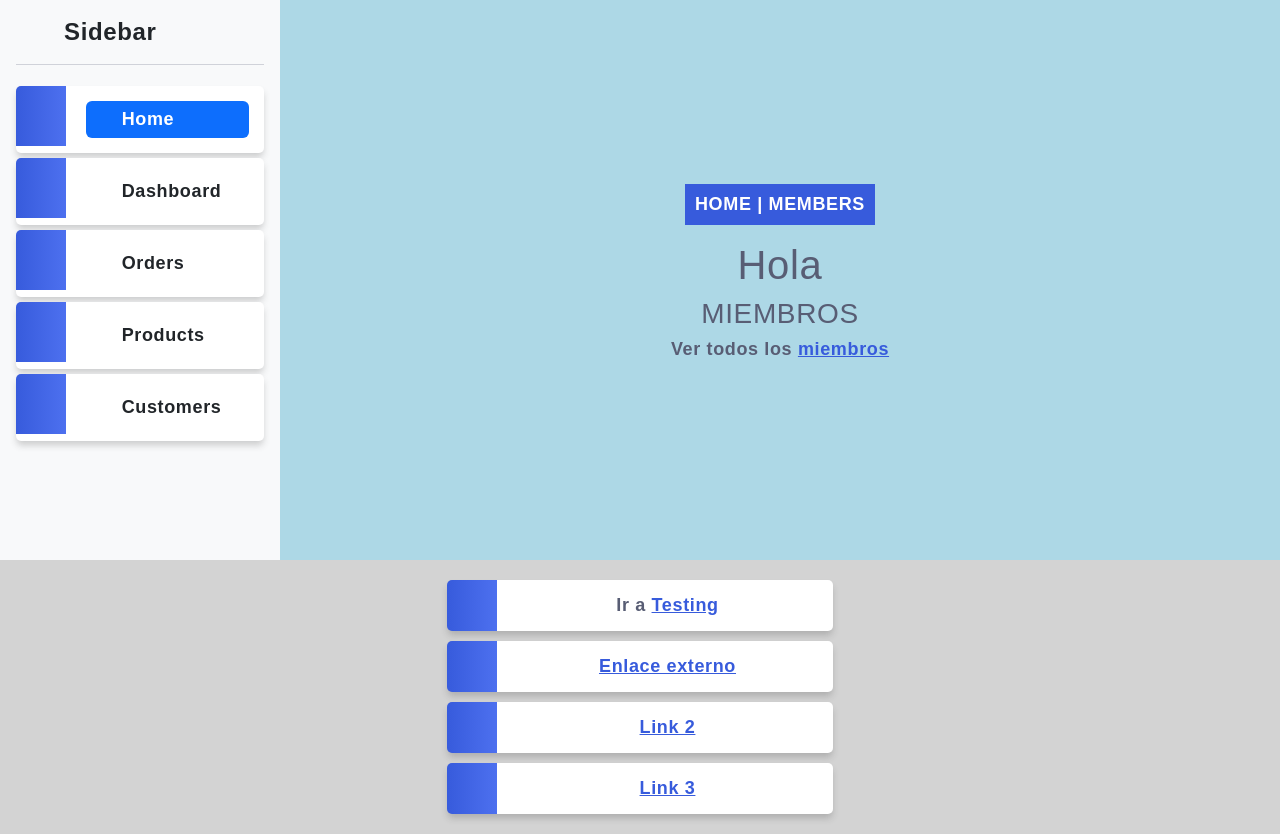
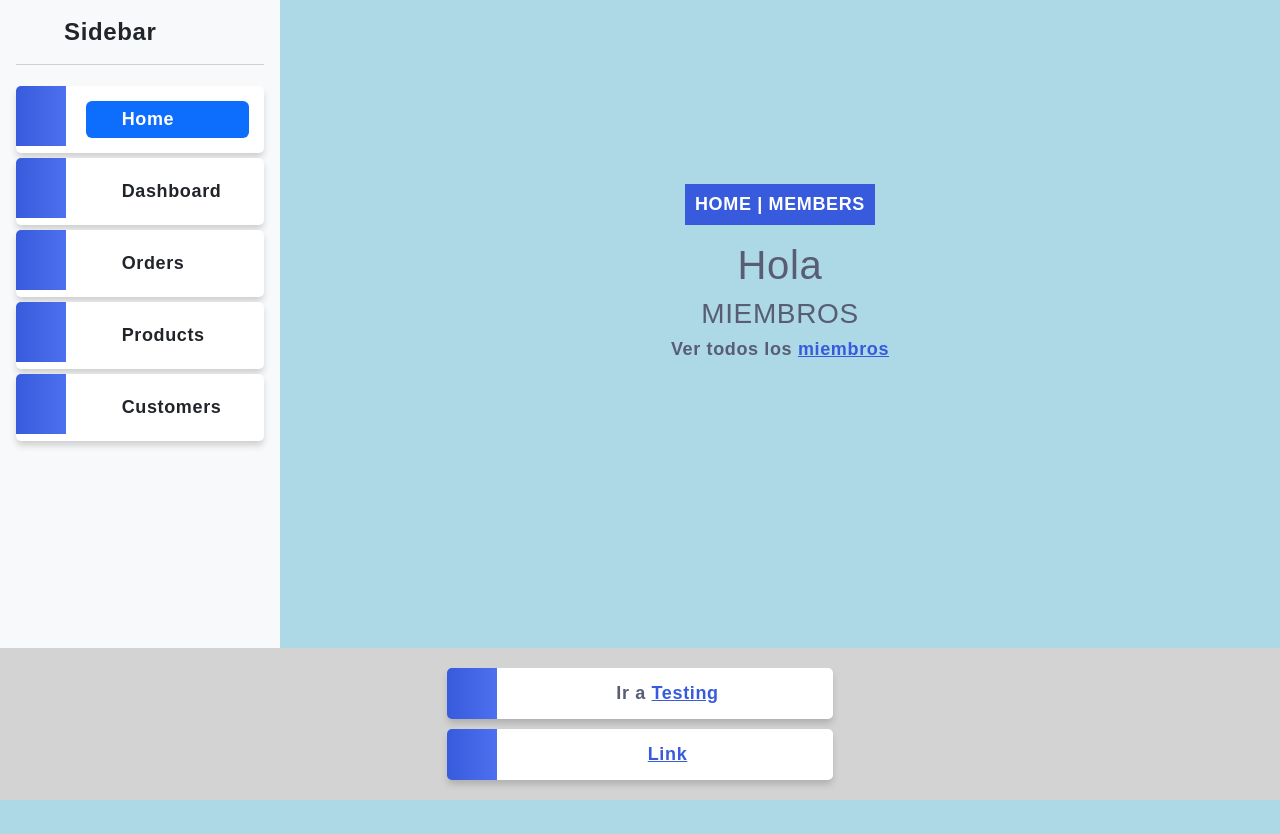
Before and after one commit to cesarlpb/learn-django, a Django app: page / in a window 1280 px wide. After the commit the page ends 800 px from the top, so only its background shows below. Run offline with Django 4.2, Linux system fonts and the light colour scheme; some libraries are stand-ins or nearby versions.

Commit message:
fix en footer

```diff
--- a/hello_world_project/hello_world_app/static/main.css
+++ b/hello_world_project/hello_world_app/static/main.css
@@ -37,6 +37,7 @@ text-decoration: underline;
     width: 280px;
     height: 100vh;
     position: fixed;
+    z-index: -1;
 }
 
 #sidebar-nav span {
@@ -53,11 +54,11 @@ footer{
     background-color: lightgray;
     padding: 0;
     text-align: center;
-    position: relative;
     width: 100%;
     bottom: 0;
     margin: auto 0 0;
     /*height: 30vh;*/
+    z-index: 9999;
 }
 footer li {
     margin: 10px;
--- a/hello_world_project/hello_world_app/templates/footer.html
+++ b/hello_world_project/hello_world_app/templates/footer.html
@@ -1,6 +1,10 @@
 {% block footer %}
 
-<footer class="mb-0">
+<footer class="footer mb-0"
+{% if request.path != "/testing/" %}
+    style="position: absolute;"
+{% endif %}
+>
     <div class="col-4">
         <ul style="list-style-type: none;padding-left: 0;">
         {% if request.path %}
@@ -13,9 +17,11 @@
         </ul>
 
     <ul style="list-style-type: none;padding-left: 0;">
-        <li><a href="#" target="_blank">Enlace externo</a></li>
+        <li><a href="#" target="_blank">Link</a></li>
+        {% comment %}
         <li><a href="#">Link 2</a></li>
         <li><a href="#">Link 3</a></li>
+        {% endcomment %}
     </ul>
 </footer>
 {% endblock %}
```
